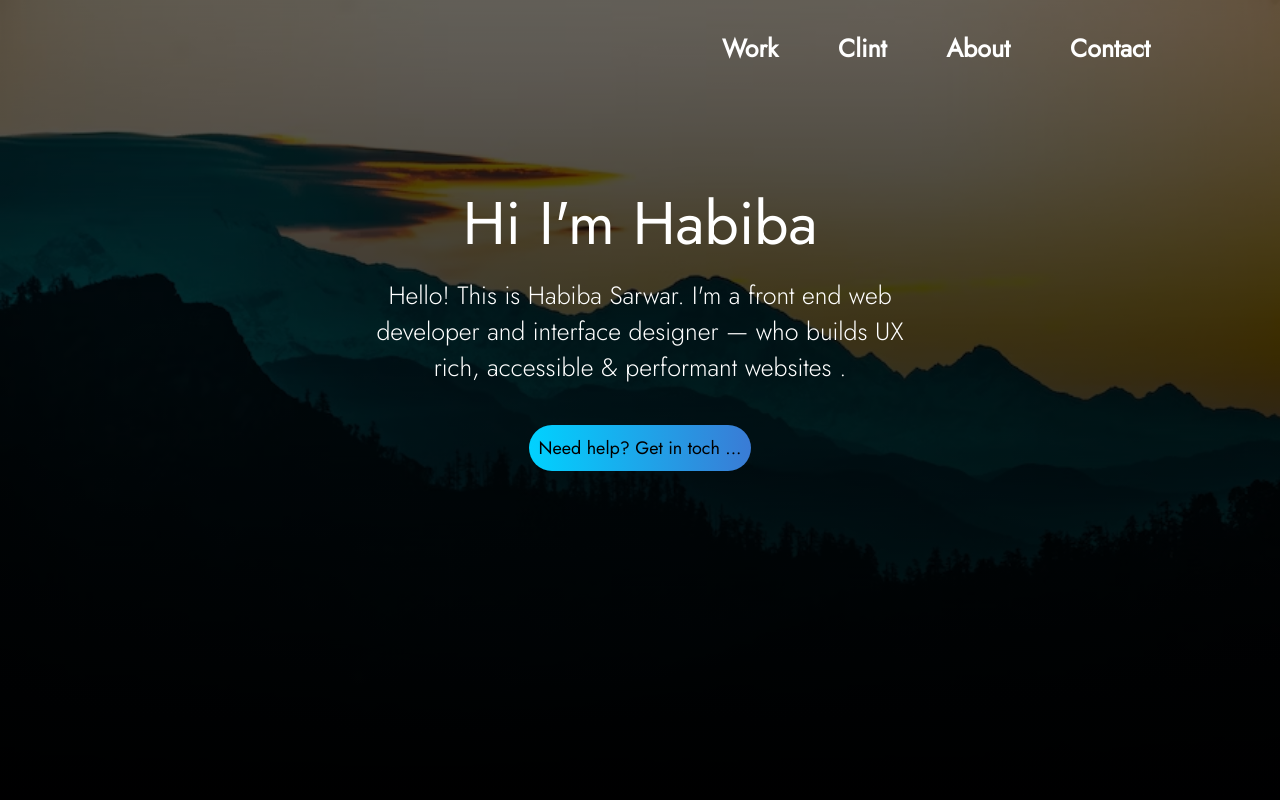
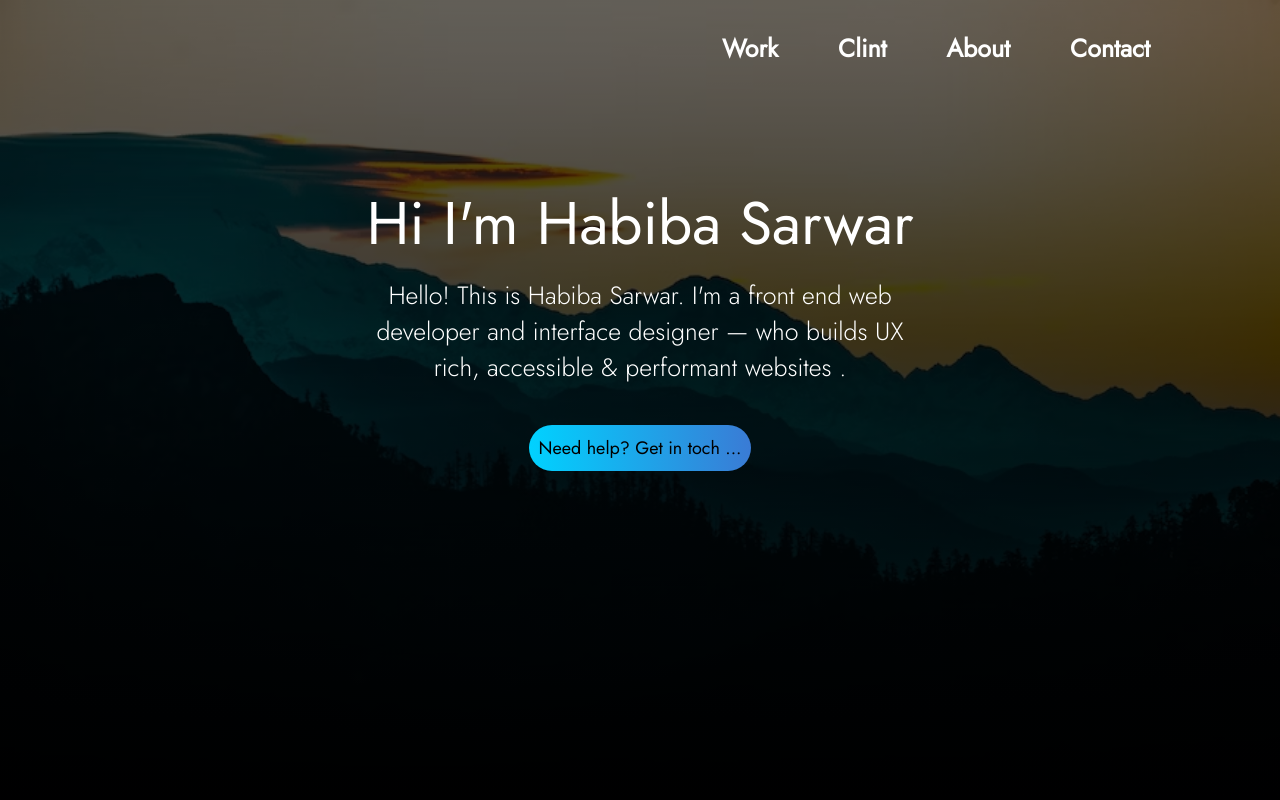
Before and after one commit to HabibaSarwar786/habiba-portfolio-template, a plain HTML site: page index.html in a window 1280 px wide. Shown: the top 800 px of the page. Drawn offline with nearby package versions, Linux system fonts and the light colour scheme.

Commit message:
Update index.html

```diff
--- a/index.html
+++ b/index.html
@@ -52,7 +52,7 @@
         main container -------------------
        ---------------------------------->
       <div class="main-container">
-        <h1 class="h1">Hi I'm Habiba</h1>
+        <h1 class="h1">Hi I'm Habiba Sarwar </h1>
         <p class="p">
           Hello! This is  Habiba Sarwar. I'm a front end web developer and interface designer — who builds UX rich, accessible & performant websites .
         </p>
```
